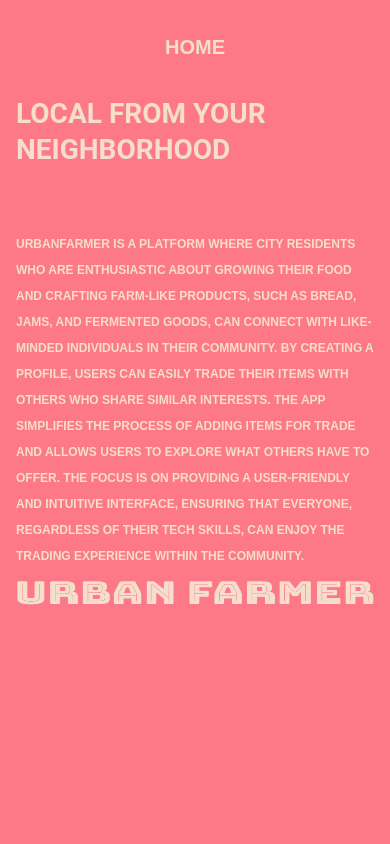
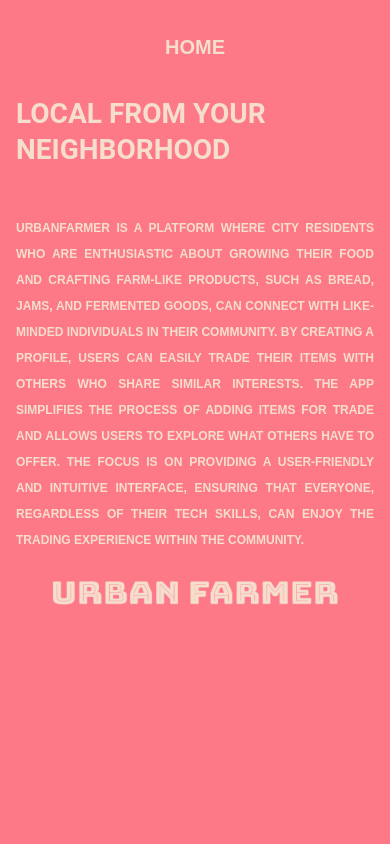
Before and after one commit to gabrielabl/UrbanFarmer-client, a React (Create React App) app: page /about in a window 390 px wide. Shown: the top 844 px of the page. Built offline with nearby package versions, Linux system fonts and the light colour scheme; no server answers.

Commit message:
layout-tablet&mobile

```diff
--- a/src/components/Login/Login.jsx
+++ b/src/components/Login/Login.jsx
@@ -65,9 +65,9 @@ const Login = ({ loginVar, setLoginVar, baseURL, setBackground }) => {
   };
 
   return (
+    <>
+    <AuthHeader navHeader={"HOME"} navUrl={"/"} />
     <main className="login-page__main">
-      <AuthHeader navHeader={"HOME"} navUrl={"/"} />
-
       {/* LOGIN FORM */}
       <form className="login-page__container" onSubmit={loginHandleSubmit}>
         <h2>WELCOME</h2>
@@ -98,6 +98,7 @@ const Login = ({ loginVar, setLoginVar, baseURL, setBackground }) => {
         <ButtonAuth />
       </form>
     </main>
+    </>
   );
 };
 
--- a/src/components/SignUp/SignUp.jsx
+++ b/src/components/SignUp/SignUp.jsx
@@ -210,9 +210,9 @@ const SignUp = ({ signUpVar, setSignUpVar, baseURL, setBackground }) => {
   };
 
   return (
+  <>
+    <AuthHeader navHeader={"HOME"} navUrl={"/"} />
     <main className="signup-page__main">
-      <AuthHeader navHeader={"HOME"} navUrl={"/"} />
-
       <form className="signup-page__container" onSubmit={signUpHandleSubmit}>
         <h2>SIGN UP</h2>
 
@@ -255,6 +255,7 @@ const SignUp = ({ signUpVar, setSignUpVar, baseURL, setBackground }) => {
    <ButtonAuth />
       </form>
     </main>
+    </>
   );
 };
 
--- a/src/pages/About/About.scss
+++ b/src/pages/About/About.scss
@@ -2,16 +2,43 @@
 @use "../../styles/partials/variables" as *;
 
 .about{
+    //ABOUT WRAPPER
     &__wrapper{
         @include page-padding-default;
         font-weight: 700;
         color: $SECONDARY_TEXT_COLOUR;
         text-transform: uppercase;
         height: 100vh;
+        padding-top: 0;
+        @include tablet{
+          margin-top: -5rem;
+        };
+        @include desktop{
+            margin-top: -7.5rem;
+        }
     }
+
+    //ABOUT CONTAINER
     &__container{
         display: flex;
         flex-direction: column;
         height: 100%;
+        text-align: justify;
+        gap: 1rem;
+        @include tablet{
+            flex-direction: row;
+            gap: 3.125rem;
+            align-items: center;
+            font-size: 1.875rem;
+        }
+        @include desktop{
+            width: 70vw;
+            font-size: 3.75rem;
+        }
+        //LOGO
+        .logo{
+            width: 80%;
+            align-self: center;
+        }
     }
 }
--- a/src/pages/StartPage/StartPage.jsx
+++ b/src/pages/StartPage/StartPage.jsx
@@ -26,8 +26,10 @@ const StartPage = ({setBackground}) => {
   },[])
 
   return (
+    <>
+    <AuthHeader navHeader={"ABOUT"} navUrl={"/about"} />
     <main className="start-page__main">
-      <AuthHeader navHeader={"ABOUT"} navUrl={"/about"} />
+
       <div className="start-page__container">
         <img className="logo" src={Logo} alt="urban-farmer-logo"></img>
         <section>
@@ -41,6 +43,7 @@ const StartPage = ({setBackground}) => {
         </section>
       </div>
     </main>
+    </>
   );
 };
 export default StartPage;
```
